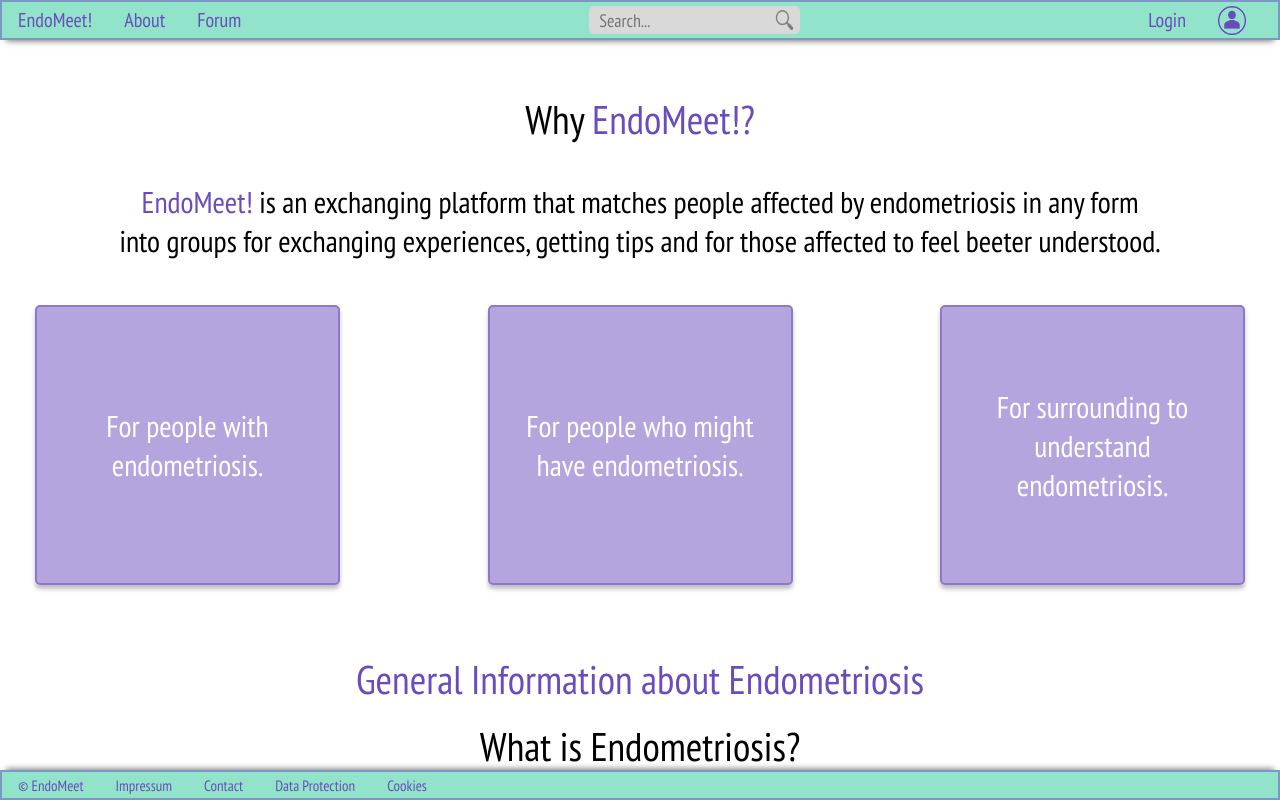
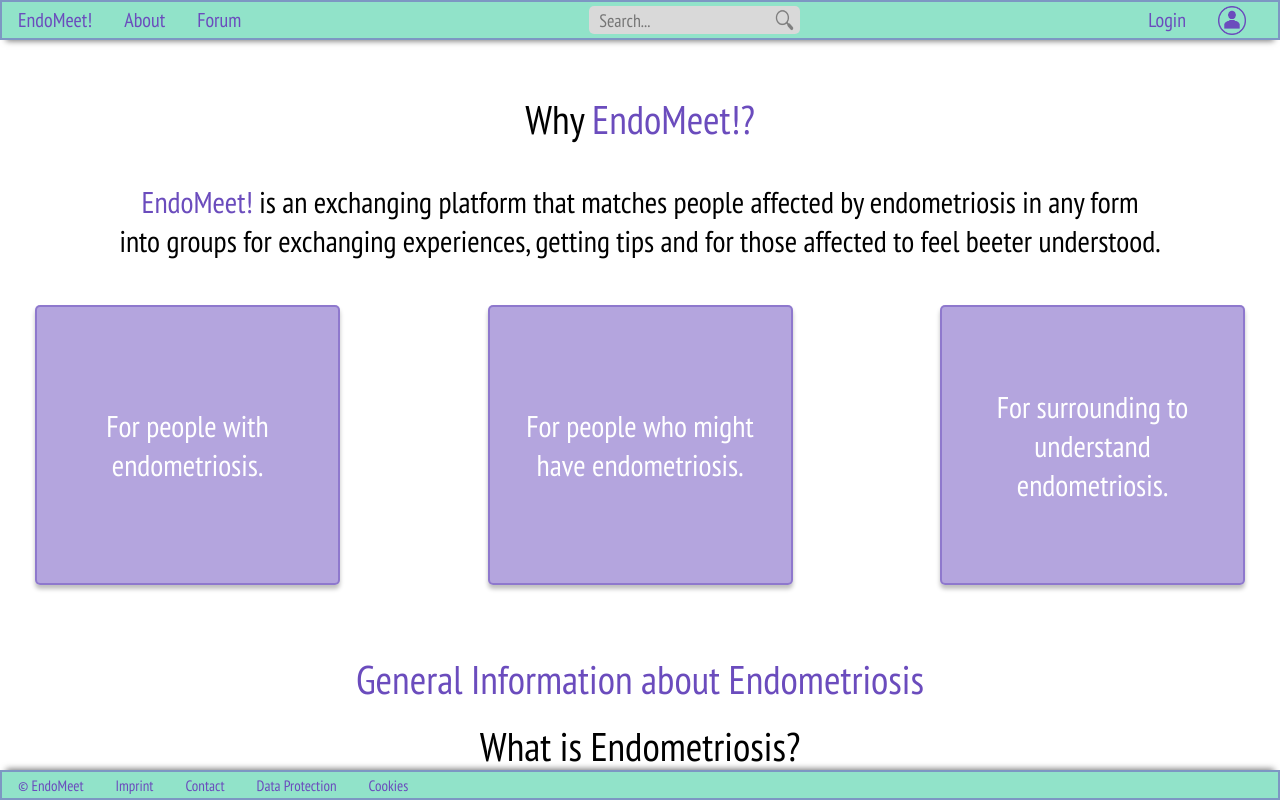
Before and after one commit to leslieber/endomeet, a Next.js app: page /about in a window 1280 px wide. Shown: the top 800 px of the page. Built offline with nearby package versions, Linux system fonts and the light colour scheme.

Commit message:
Added Imprint to footer

```diff
--- a/components/footer.tsx
+++ b/components/footer.tsx
@@ -4,7 +4,7 @@ import Link from 'next/link';
 function Footer() {
     return (
         <div className={style.legal_content}>
-        <span className="legal-text">&#169; EndoMeet</span> <Link href="#">Impressum</Link>   <Link href="../contact">Contact</Link>   <Link href="#">Data Protection</Link> <Link href="#">Cookies</Link>
+        <span className="legal-text">&#169; EndoMeet</span> <Link href="#">Imprint</Link>   <Link href="../contact">Contact</Link>   <Link href="#">Data Protection</Link> <Link href="#">Cookies</Link>
         </div>
     )
 }
```
